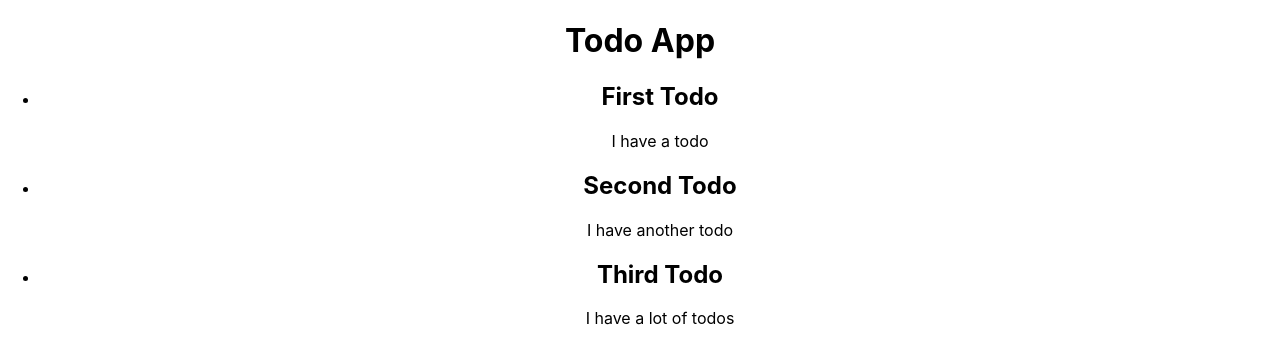
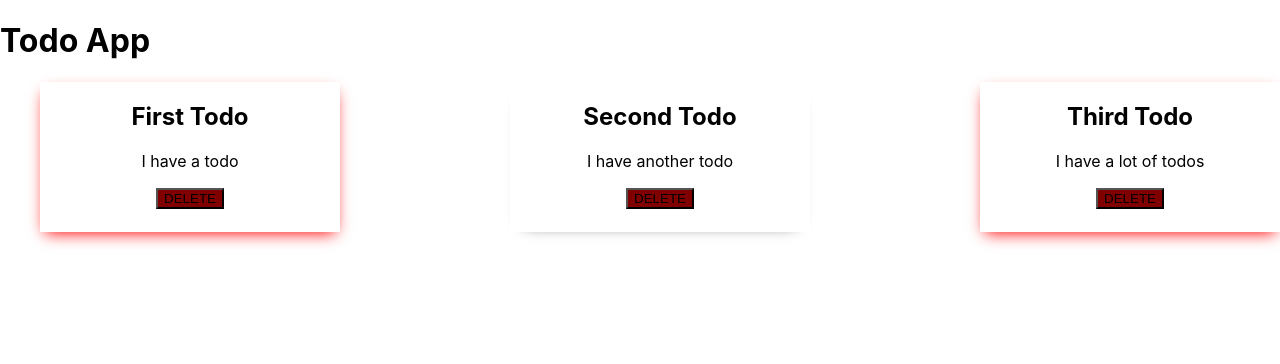
Before and after one commit to btdunn/todoApp, a React (Create React App) app: page / in a window 1280 px wide. Shown: the top 364 px of the page. Built offline with nearby package versions, Linux system fonts and the light colour scheme.

Commit message:
delete function

```diff
--- a/src/App.css
+++ b/src/App.css
@@ -1,38 +1,20 @@
-.App {
+.todo-list {
+  display: flex;
+  list-style-type: none;
+  justify-content: space-between;
+}
+
+.todo-item {
+  width: 300px;
+  height: 150px;
+  box-shadow: 0 6px 15px -15px black;
   text-align: center;
 }
 
-.App-logo {
-  height: 40vmin;
-  pointer-events: none;
+.urgent {
+  box-shadow: 0 6px 15px -5px red;
 }
 
-@media (prefers-reduced-motion: no-preference) {
-  .App-logo {
-    animation: App-logo-spin infinite 20s linear;
-  }
+.delete{
+  background-color: maroon;
 }
-
-.App-header {
-  background-color: #282c34;
-  min-height: 100vh;
-  display: flex;
-  flex-direction: column;
-  align-items: center;
-  justify-content: center;
-  font-size: calc(10px + 2vmin);
-  color: white;
-}
-
-.App-link {
-  color: #61dafb;
-}
-
-@keyframes App-logo-spin {
-  from {
-    transform: rotate(0deg);
-  }
-  to {
-    transform: rotate(360deg);
-  }
-}
--- a/src/App.js
+++ b/src/App.js
@@ -13,11 +13,16 @@
     ]
   }
 
+  deleteTodo = (id) => {
+    const todos = this.state.todos.filter(todo => todo.id !== id)
+    this.setState({todos})
+  }
+
   render(){
     return (
       <div className="App">
         <h1>Todo App</h1>
-        <TodoList todos ={this.state.todos}/>
+        <TodoList deleteTodo={this.deleteTodo} todos ={this.state.todos}/>
       </div>
     );
   }
--- a/src/components/TodoItem.js
+++ b/src/components/TodoItem.js
@@ -1,11 +1,16 @@
 import { Component } from 'react'
 
-export default ({id, title, content, urgent}) => {
+export default ({id, title, content, urgent, deleteTodo}) => {
+
+  const handleClick = () => {
+    deleteTodo(id)
+  }
+
   return (
-    <li>
+    <li className={urgent ? "todo-item urgent" : "todo-item"}>
       <h2>{title}</h2>
       <p>{content}</p>
-      <p>{urgent}</p>
+      <button className="delete" onClick={handleClick}>DELETE</button>
     </li>
   )
 }
--- a/src/components/TodoList.js
+++ b/src/components/TodoList.js
@@ -1,9 +1,9 @@
 import { Component } from 'react'
 import TodoItem from './TodoItem'
 
-export default function TodoList({todos}){
+export default function TodoList({todos, deleteTodo}){
 
-  const showTodos = todos.map(todo=> <TodoItem key={todo.id} {...todo}/>)
+  const showTodos = todos.map(todo=> <TodoItem key={todo.id} deleteTodo={deleteTodo} {...todo}/>)
 
   return (
     <ul className="todo-list">
```
